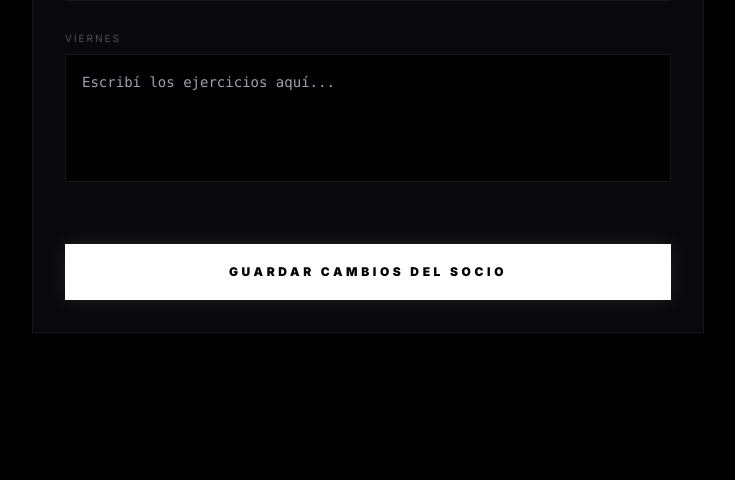
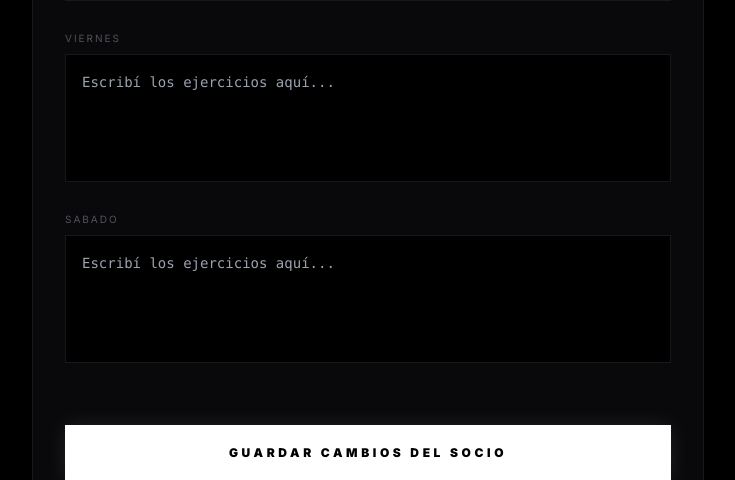
Before and after one commit to Arkadain/templo-fitness, a Flask app: page /admin/editar/1 in a window 1280 px wide. Shown: the part 1176-1656 px from the top of the page, without its empty margins (272-1007 px from the left). Before the commit the page ends 1509 px from the top, so only its background shows below. Run offline with Flask 3, Linux system fonts and the light colour scheme; data that the repository does not hold is empty; some libraries are stand-ins or nearby versions.

Commit message:
agregado de sabado a la rutina

```diff
--- a/app.py
+++ b/app.py
@@ -54,10 +54,8 @@ class Socio(db.Model):
     rutina_miercoles = db.Column(db.Text, default="")
     rutina_jueves = db.Column(db.Text, default="")
     rutina_viernes = db.Column(db.Text, default="")
+    rutina_sabado = db.Column(db.Text, default="")
 
-# --- CREAR TABLAS ---
-#with app.app_context():
- #   db.create_all()
 
 # --- RUTAS ---
 @app.route('/')
@@ -90,7 +88,7 @@ def dashboard(id_socio):
     rutinas = {
         "Lunes": socio.rutina_lunes, "Martes": socio.rutina_martes,
         "Miércoles": socio.rutina_miercoles, "Jueves": socio.rutina_jueves,
-        "Viernes": socio.rutina_viernes
+        "Viernes": socio.rutina_viernes, "Sábado": socio.rutina_sabado
     }
     rutina_hoy = rutinas.get(dia_hoy_nombre, "Día de descanso")
 
@@ -157,6 +155,7 @@ def editar_socio(id_socio):
         socio.rutina_miercoles = request.form.get('rutina_miercoles')
         socio.rutina_jueves = request.form.get('rutina_jueves')
         socio.rutina_viernes = request.form.get('rutina_viernes')
+        socio.rutina_sabado = request.form.get('rutina_sabado')
 
         db.session.commit()
         return redirect(url_for('admin_panel'))
--- a/templates/editar_socio.html
+++ b/templates/editar_socio.html
@@ -55,7 +55,7 @@
                 <h3 class="text-zinc-400 text-xs font-black uppercase italic tracking-[0.3em] mb-6 underline decoration-zinc-800 underline-offset-8">Planificación de Rutinas</h3>
 
                 <div class="space-y-6">
-                    {% set dias = [ ('lunes', socio.rutina_lunes), ('martes', socio.rutina_martes), ('miercoles', socio.rutina_miercoles), ('jueves', socio.rutina_jueves), ('viernes', socio.rutina_viernes) ] %} {% for nombre, valor in dias %}
+                    {% set dias = [ ('lunes', socio.rutina_lunes), ('martes', socio.rutina_martes), ('miercoles', socio.rutina_miercoles), ('jueves', socio.rutina_jueves), ('viernes', socio.rutina_viernes), ('sabado', socio.rutina_sabado) ] %} {% for nombre, valor in dias %}
                     <div class="group">
                         <label class="text-[10px] text-zinc-600 uppercase tracking-[0.2em] block mb-2 group-focus-within:text-white transition-all">{{ nombre }}</label>
                         <textarea name="rutina_{{ nombre }}" placeholder="Escribí los ejercicios aquí..." class="w-full bg-black border border-zinc-900 p-4 text-sm text-zinc-400 outline-none focus:border-zinc-500 transition-all h-32 font-mono leading-relaxed resize-none">{{ valor if valor else '' }}</textarea>
```
